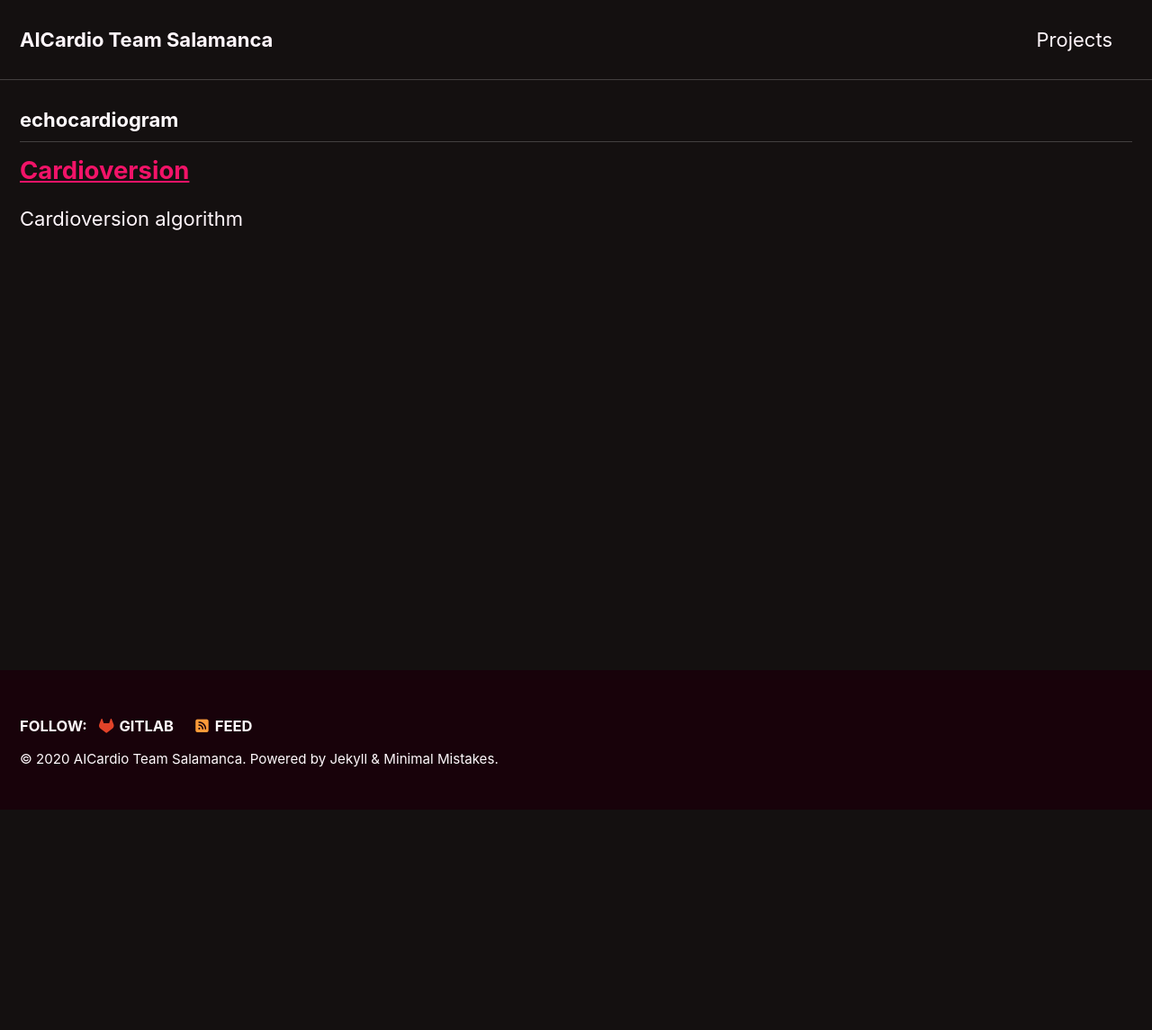
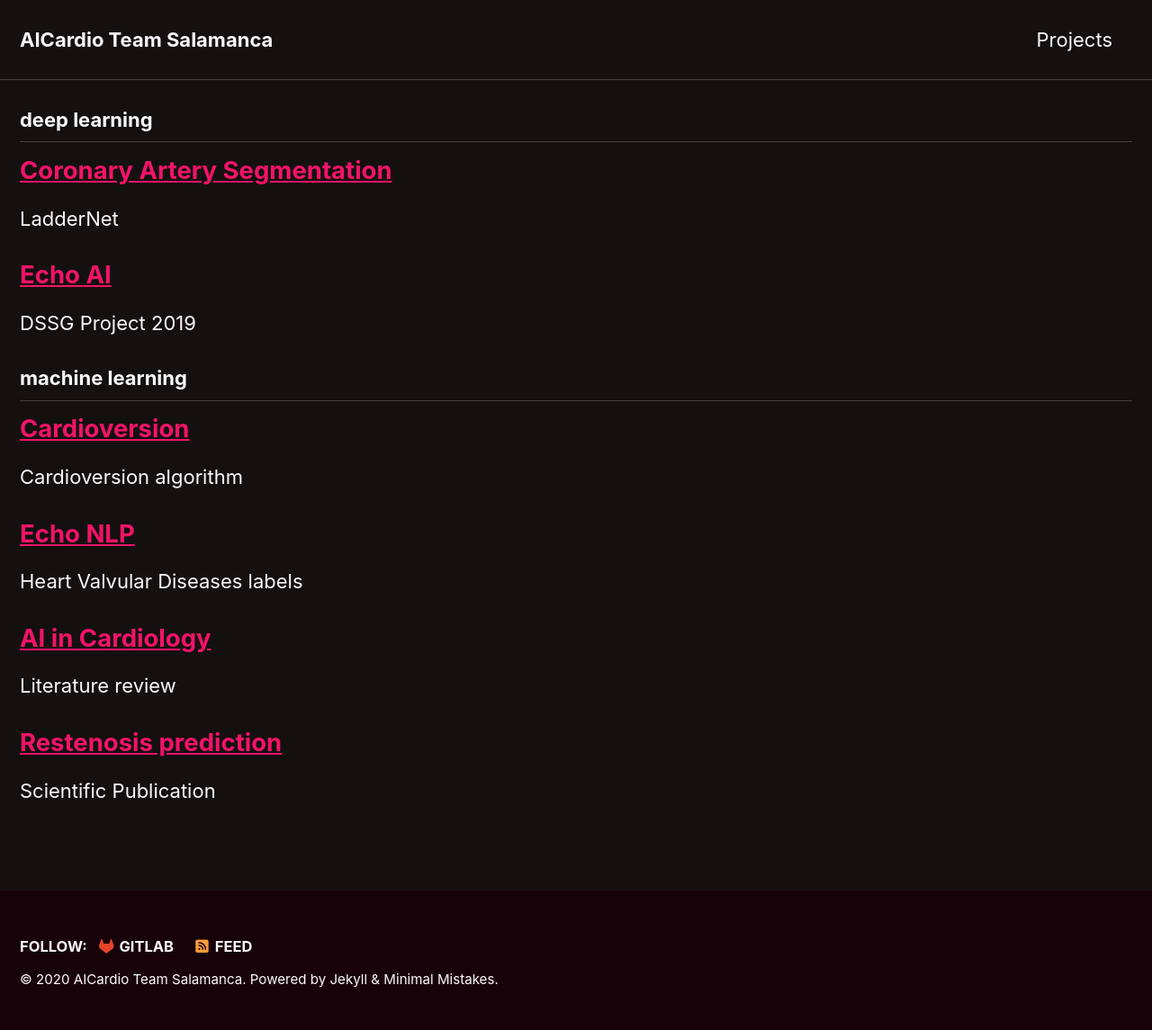
Before and after one commit to IA-Cardiologia-husa/IA-Cardiologia-husa, a Jekyll site: the page built from _pages/projects.md, in a window 1280 px wide. Shown: the whole page at 90% size. Built offline with Jekyll 4.4.1, drawn with Linux system fonts in a browser that asks for light colours; cached includes are drawn as plain includes; nearby versions of some CDN libraries; before the commit the page ends 900 px from its top, so only the background shows below that.

Commit message:
retag & recat posts

```diff
--- a/_posts/2020-02-05-restenosis.md
+++ b/_posts/2020-02-05-restenosis.md
@@ -4,8 +4,8 @@ layout: archive
 author_profile: true
 author: Chechu
 date: 2020-02-05
-# tags: [restenosis, PCI]
-# categories: [machine learning]
+tags: [machine learning]
+categories: [machine learning]
 excerpt: "Scientific Publication"
 ---
 # Restenosis (CJC)
--- a/_posts/2020-02-06-literaturereview.md
+++ b/_posts/2020-02-06-literaturereview.md
@@ -4,8 +4,8 @@ layout: archive
 author_profile: true
 author: Acho
 date: 2020-02-06
-# tags: [cardiology]
-# categories: [machine learning, deep learning]
+tags: [machine learning]
+categories: [machine learning]
 excerpt: "Literature review"
 ---
 # AI in Cardiology (REC)
--- a/_posts/2020-02-07-echoNLP.md
+++ b/_posts/2020-02-07-echoNLP.md
@@ -4,8 +4,8 @@ layout: archive
 author_profile: true
 author: Pablo
 date: 2020-02-07
-# tags: [echocardiogram, NLP]
-# categories: [machine learning]
+tags: [machine learning]
+categories: [machine learning]
 excerpt: "Heart Valvular Diseases labels"
 ---
 # ECHO (NLP)
--- a/_posts/2020-02-08-echoAI.md
+++ b/_posts/2020-02-08-echoAI.md
@@ -4,8 +4,8 @@ layout: archive
 author_profile: true
 author: Alberto
 date: 2020-02-08
-# tags: [echocardiogram, ]
-# categories: [deep learning, segmentation]
+tags: [deep learning]
+categories: [deep learning]
 excerpt: "DSSG Project 2019"
 ---
 # ECHO (DSSG)
--- a/_posts/2020-02-09-coronarysegmentation.md
+++ b/_posts/2020-02-09-coronarysegmentation.md
@@ -4,8 +4,8 @@ layout: archive
 author_profile: true
 author: Victor
 date: 2020-02-09
-# tags: [coronariography]
-# categories: [deep learning, segmentation]
+tags: [deep learning]
+categories: [deep learning]
 excerpt: "LadderNet"
 ---
 # Coronary Artery Segmentation using LadderNet
--- a/_posts/2020-02-10-cardioversion.md
+++ b/_posts/2020-02-10-cardioversion.md
@@ -4,7 +4,7 @@ layout: archive
 author_profile: true
 author: Antonio
 date: 2020-02-10
-tags: [echocardiogram]
+tags: [machine learning]
 categories: [machine learning]
 excerpt: "Cardioversion algorithm"
 ---
```
